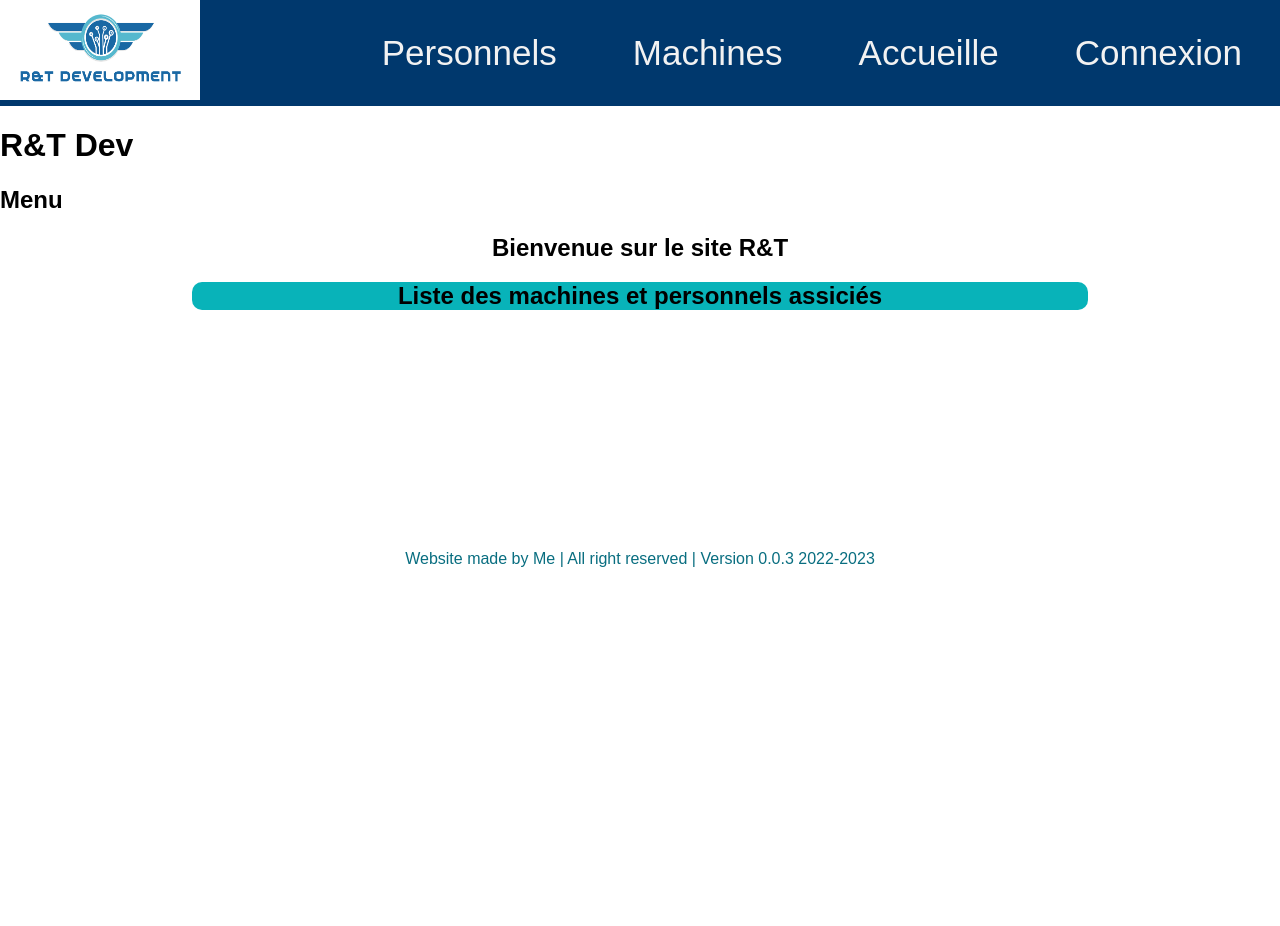
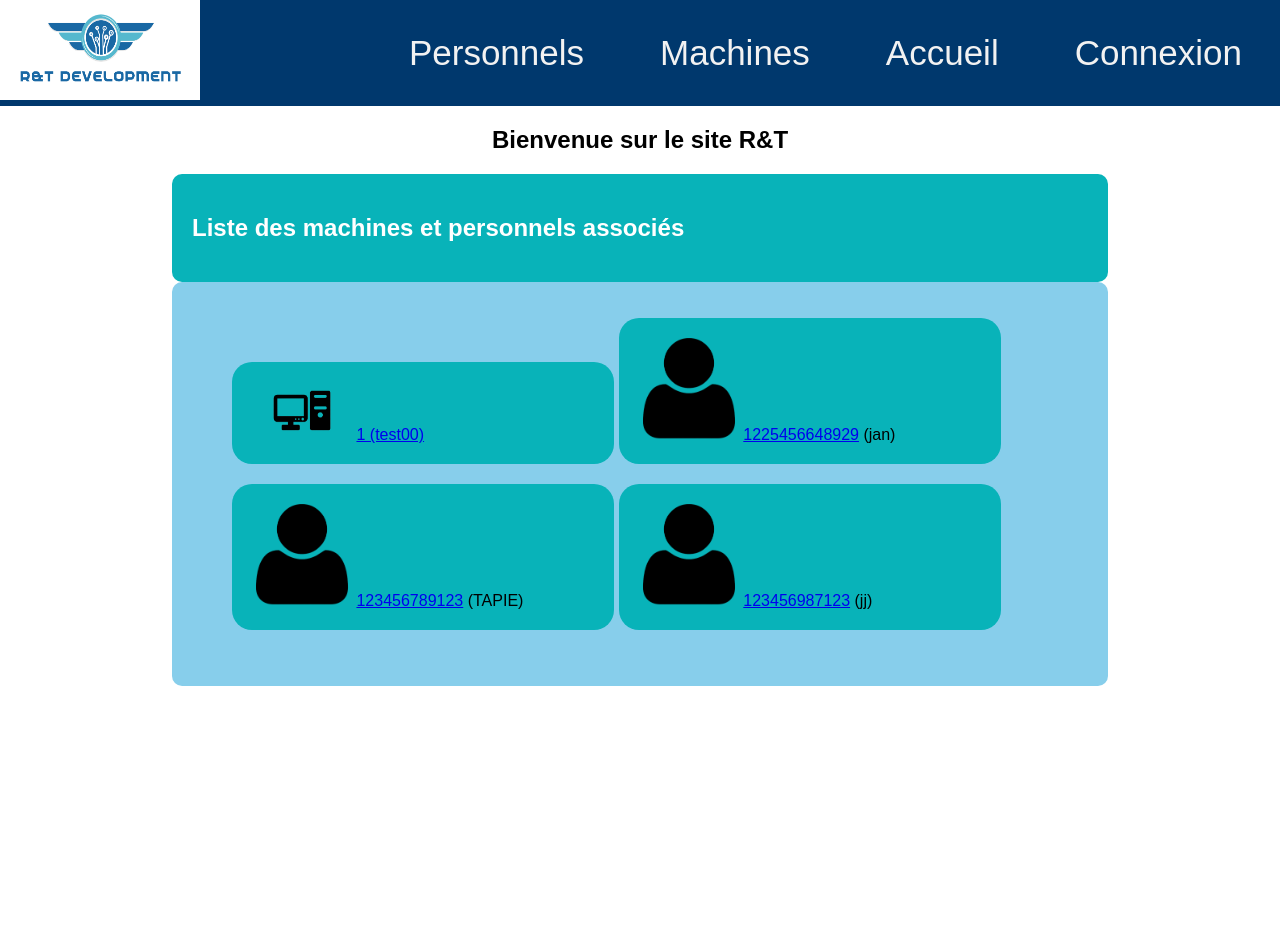
Before and after one commit to ececotti/SAE_Django, a Django app: page /computerApp/ in a window 1280 px wide. Shown: the top 926 px of the page. Before the commit the page ends 567 px from the top, so only its background shows below. Run offline with Django 4.2, Linux system fonts and the light colour scheme; data comes from the database, SQL or seed files in the repository; both versions use the stored data as it was after the commit.

Commit message:
mise en forme de l'accueil avec la liste du personnel et des machine

```diff
--- a/computermngt/computerApp/static/css/test.css
+++ b/computermngt/computerApp/static/css/test.css
@@ -54,14 +54,41 @@
     width: 100%;
   }
 
-  .titre_fenetre{
-    text-align: center;
-  }
+  .titre_fenetre {
+        margin: 0 auto;
+    background-color: rgb(8, 179, 185); /* Couleur de fond du titre */
+    border-radius: 10px; /* Coins arrondis */
+    padding: 20px; /* Espacement interne */
+    color: white; /* Couleur du texte du titre */
+    width: 70%;
+}
 
   .fenetre_liste {
     margin-top: 10px;
     margin: 0 auto;
     width: 70%;
-    border-radius: 10px;
-    background : rgb(8, 179, 185);
-  }
+    background-color: rgb(135, 206, 235); /* Couleur de fond des éléments */
+    border-radius: 10px; /* Coins arrondis */
+    padding: 20px; /* Espacement interne */
+}
+
+  .image-machine {
+    width: 100px; /* Définir la largeur souhaitée */
+    height: auto; /* Ajuster la hauteur en fonction de la largeur */
+    background-color: rgb(8, 179, 185); /* Couleur de fond bleue */
+}
+
+.image-personnel {
+    width: 100px; /* Définir la largeur souhaitée */
+    height: auto; /* Ajuster la hauteur en fonction de la largeur */
+    background-color: rgb(8, 179, 185); /* Couleur de fond bleue */
+}
+
+.item {
+  width: 40%; /* Ajuster la largeur en fonction du nombre d'éléments par ligne */
+  display: inline-block;
+  margin-bottom: 20px; /* Ajouter une marge inférieure pour séparer les lignes */
+  background-color: rgb(8, 179, 185); /* Couleur de fond bleue */
+  border-radius: 20px; /* Coins arrondis */
+  padding: 20px; /* Ajouter un espacement interne */
+}
--- a/computermngt/computerApp/templates/index.html
+++ b/computermngt/computerApp/templates/index.html
@@ -20,7 +20,7 @@
         <div class="topnav">
             <div class="link">
                 <a href="http://127.0.0.1:8000/admin/login/?next=/admin/">Connexion</a>
-                <a href="{% url 'index' %}">Accueille</a>
+                <a href="{% url 'index' %}">Accueil</a>
                 <a href="{% url 'machines' %}">Machines</a>
                 <a href="{% url 'personnels' %}">Personnels</a>
             </div>
@@ -28,10 +28,6 @@
                 <img src="{% static 'computerApp/image/logo.png' %} ">
             </div>
         </div>
-
-        <h1>R&T Dev</h1>
-
-        <h2>Menu</h2>
 
         <div style="text-align: center">
             <h2>Bienvenue sur le site R&T</h2>
@@ -41,11 +37,30 @@
     {% endblock %}
 
     {% block content %}
-    <div class="fenetre_liste">
-        <div class="titre_fenetre">
-            <h2>Liste des machines et personnels assiciés</h2>
+
+    <div class="titre_fenetre">
+        <h2>Liste des machines et personnels associés</h2>
+    </div>
+
+        <div class="fenetre_liste">
+            <ul>
+                {% for machine in machines %}
+                <li class="item">
+                    <img src="{% static 'computerApp/image/ordinateur.png' %} " class="image-machine">
+                    <a href="{% url 'machine-detail' machine.id %}">
+                        {{ machine.id }} ({{ machine.name }})
+                    </a>
+                </li>
+                {% endfor %}
+                {% for personnel in personnels %}
+                <li class="item">
+                    <img src="{% static 'computerApp/image/personnel.png' %} "  class="image-personnel">
+                    <a href="{% url 'personnel-detail' personnel.id %}">{{ personnel.id }}</a> ({{personnel.nom}})
+                </li>
+                {% endfor %}
+            </ul>
         </div>
-    </div>
+
 
 
 
--- a/computermngt/computerApp/views.py
+++ b/computermngt/computerApp/views.py
@@ -62,3 +62,9 @@
         form = AddPersonnelForm ( )
         context = {'form': form}
         return render(request, 'computerApp/personnel_add.html',context)
+
+def index(request):
+    machines = Machine.objects.all()
+    personnels = Personnel.objects.all()
+    context = {'machines': machines, 'personnels': personnels}
+    return render(request, 'index.html', context)
```
Also changed, not shown: computermngt/computerApp/migrations/0010_auto_20230528_1327.py (added), computermngt/computerApp/migrations/0011_auto_20230528_1405.py (added), computermngt/computerApp/static/computerApp/image/ordinateur.png (added), computermngt/computerApp/static/computerApp/image/personnel.png (added), computermngt/db.sqlite3.
